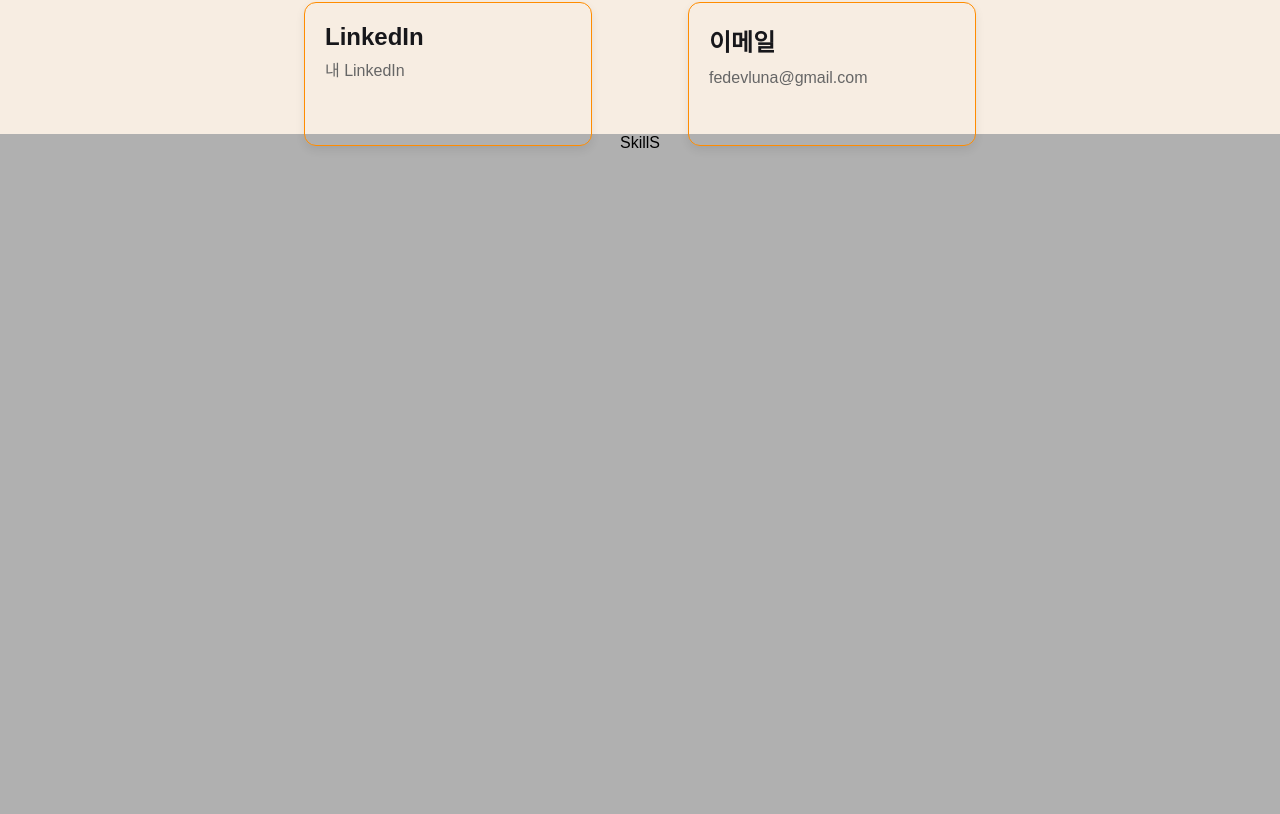
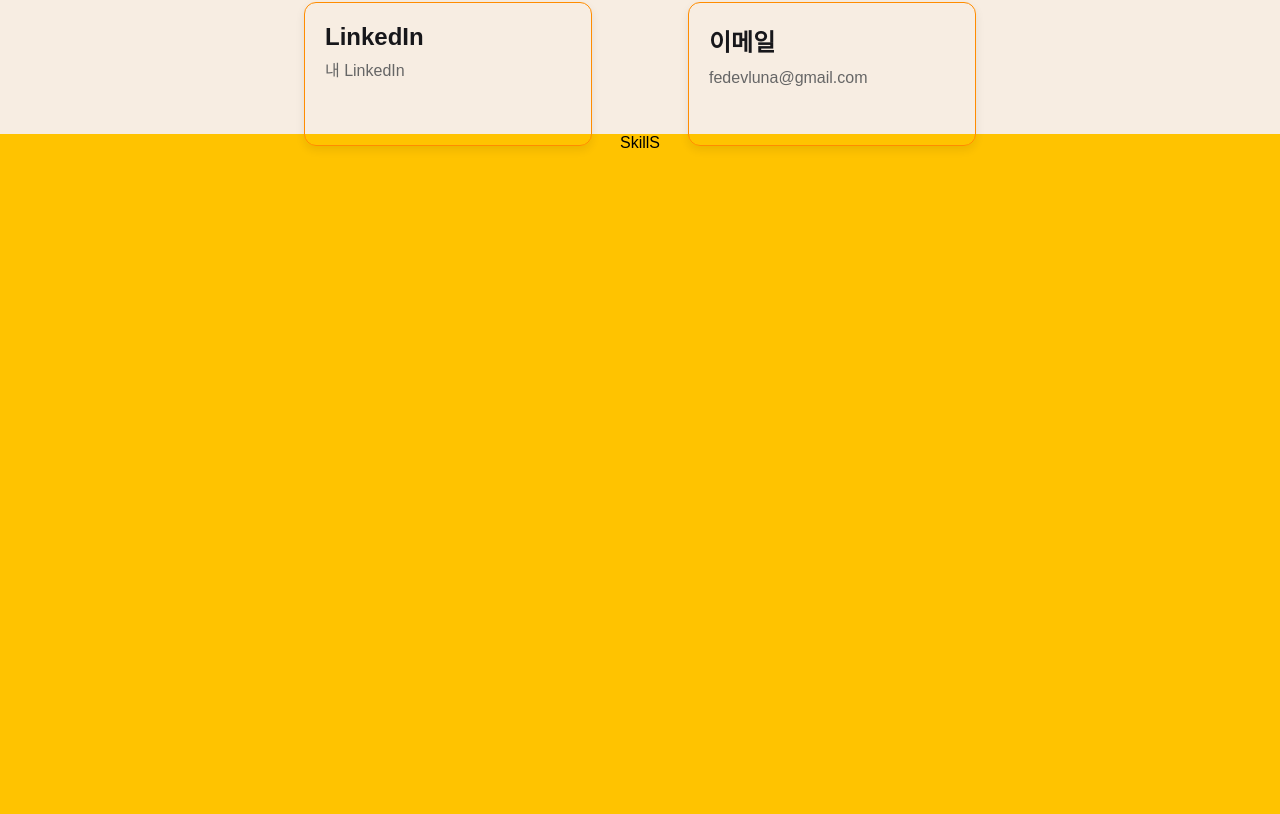
Before and after one commit to h-0y28/h-0y28, a React (Vite) app: page / in a window 1280 px wide. Shown: the part 1466-2280 px from the top of the page. Built offline with nearby package versions, Linux system fonts and the light colour scheme; a web font is replaced by a local one.

Commit message:
style: change bg color

```diff
--- a/src/MainPage/index.tsx
+++ b/src/MainPage/index.tsx
@@ -20,10 +20,10 @@
         <S.Section id="about">
           <About />
         </S.Section>
-        <S.Section id="skills" bgColor={theme.colors.gray}>
+        <S.Section id="skills" bgColor={theme.colors.primary}>
           <Skills />
         </S.Section>
-        <S.Section id="projects" bgColor={theme.colors.primary}>
+        <S.Section id="projects">
           <Projects />
         </S.Section>
       </main>
```
